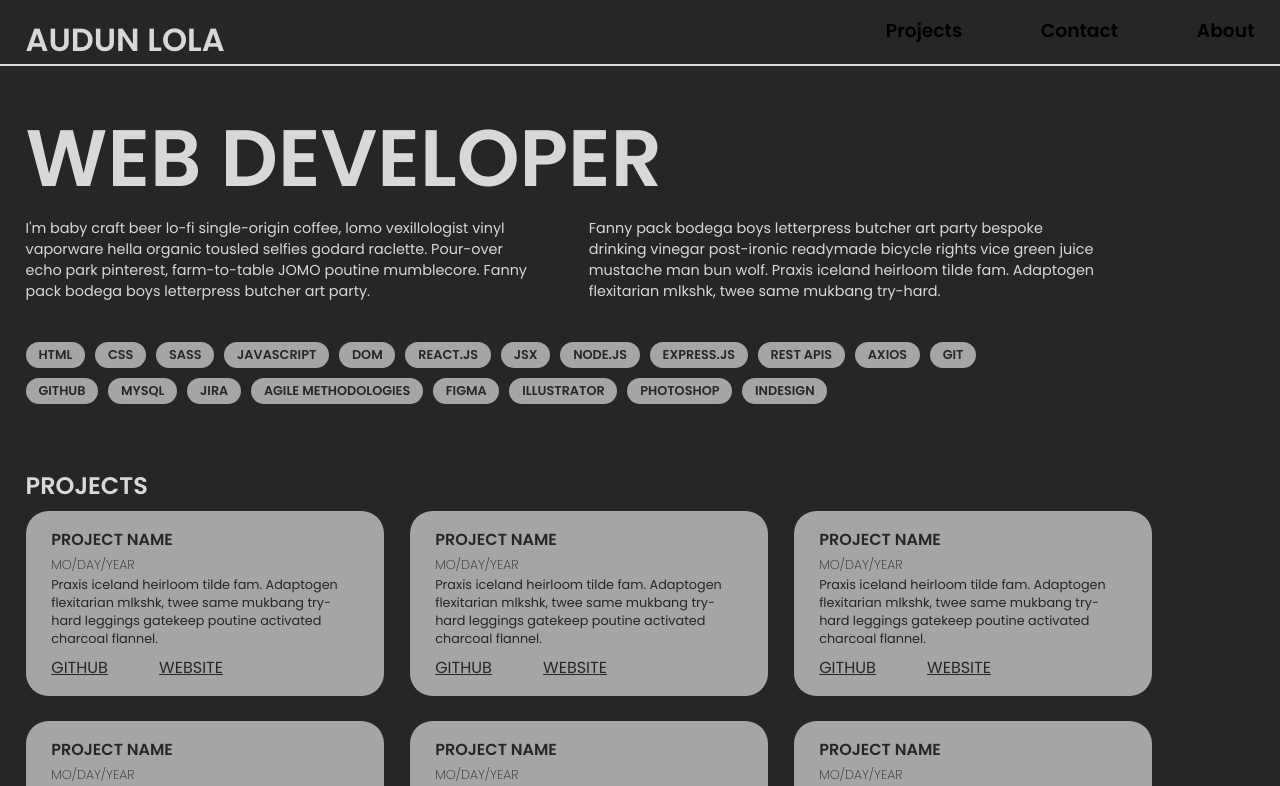
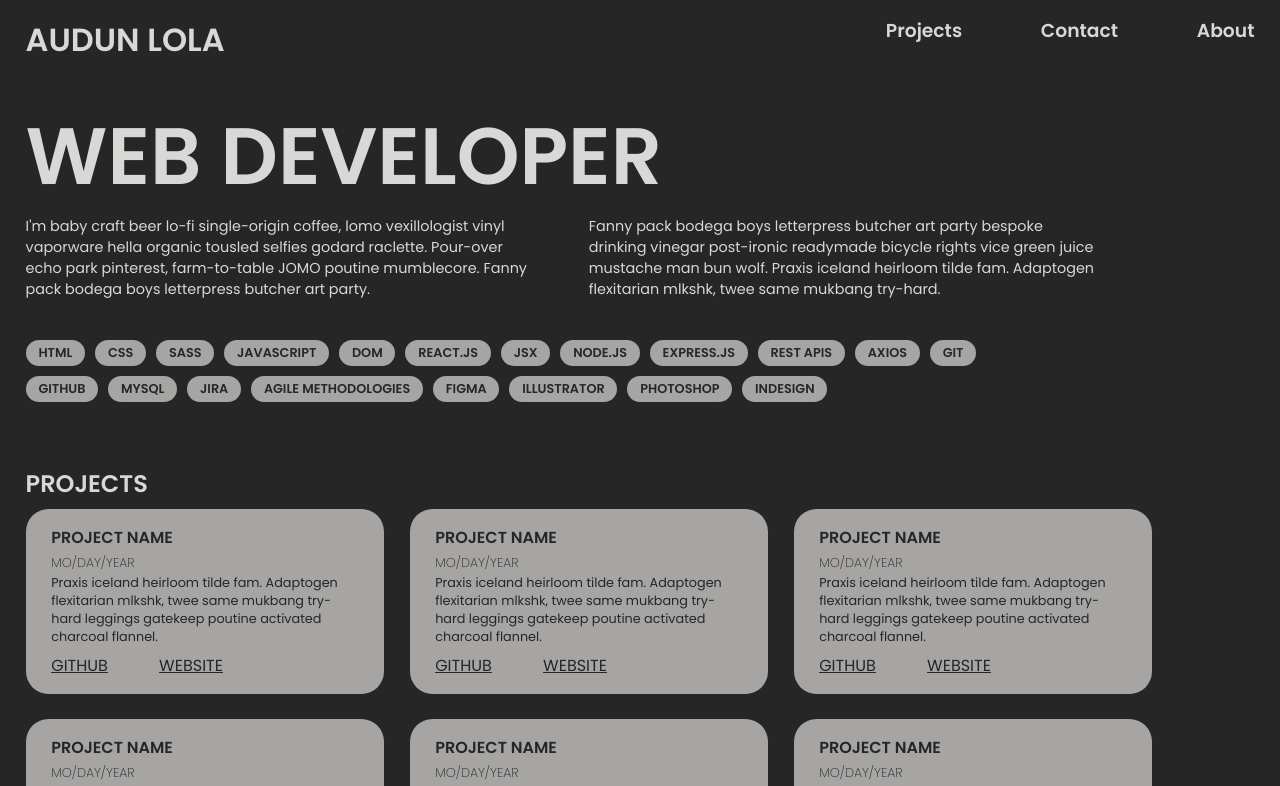
Before and after one commit to auditie/audun-portfolio, a React (Create React App) app: page / in a window 1280 px wide. Shown: the top 786 px of the page. Built offline with nearby package versions, Linux system fonts and the light colour scheme.

Commit message:
Make styling changes to header.

```diff
--- a/src/components/PageHeader/PageHeader.scss
+++ b/src/components/PageHeader/PageHeader.scss
@@ -4,13 +4,13 @@
 
 
 .header {
+    color: $light;
     // width: 90vw;
     @include centered;
     padding: 2vh 2vw 0 2vw;
     display: flex;
     flex-direction: row;
     justify-content: space-between;
-    border-bottom: 2px solid $light;
 
     &__nav {
         display: none;
```
